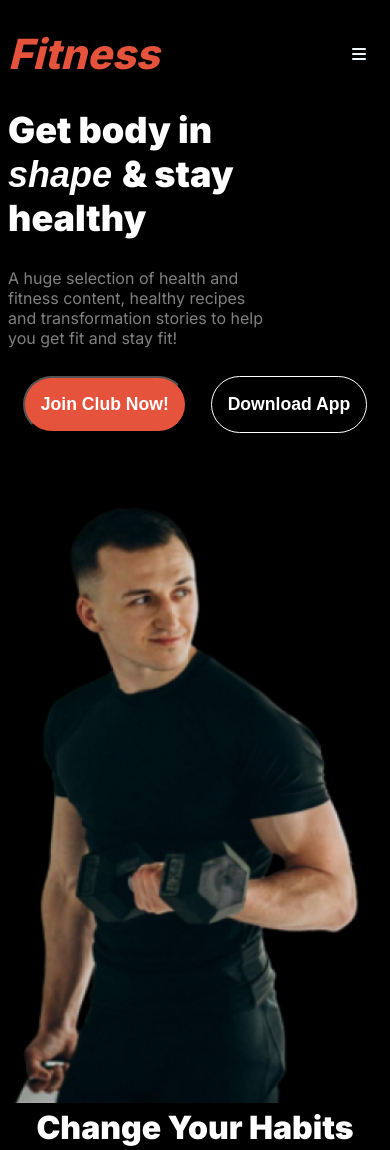
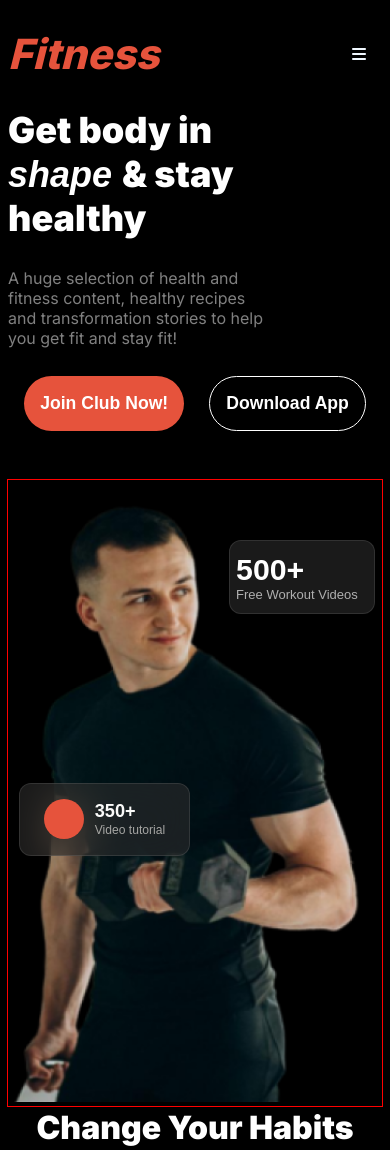
Before and after one commit to mdriyajulislamakash11/My-Responsive-Assignment2-project, a plain HTML site: page index.html in a window 390 px wide. Shown: the top 1150 px of the page. Drawn offline with Linux system fonts and the light colour scheme; a web font is replaced by a local one.

Commit message:
my projects is ready now

```diff
--- a/index.html
+++ b/index.html
@@ -40,6 +40,24 @@
 
             <div class="banner-image">
                 <img src="./images/Images 2.png" alt="">
+
+                <button class="banner-badge-1">
+                    <span>
+                        <div class="ball"></div>
+                    </span>
+                    <span>
+                        <span class="bdg-1-big-text">350+</span>
+                        <br>
+                        <span class="bdg-1-small-text">Video tutorial</span>
+                    </span>
+                </button>
+
+                <button class="banner-badge-2">
+                    <span class="bdg-2-big-text">500+</span>
+                    <br>
+                    <span class="bdg-2-small-text">Free Workout Videos</span>
+                </button>
+
             </div>
         </div>
     </header>
@@ -156,8 +174,27 @@
                     <h2 class="part2-bmi-title2">Calculate your BMI</h2>
                     <p class="part2-bmi-description">We believe fitness should be accessible to everyone, everywhere, regardless of income or access to a gym. </p>
 
+                   <div class="bmi-calculator-container">
+                        <input type="text" placeholder="Height/cm">
+                        <input type="text" placeholder="Weight/kg">
+                        <input type="text" placeholder="Age">
+
+                        <select name="" id="">
+                            <option value="">Sex</option>
+                            <option value="">Male</option>
+                            <option value="">Female</option>
+                            <option value="">Others</option>
+                        </select>
+
+                            <select name="" id="second-select">
+                                <option value="">Select an activity factor</option>
+                                <option value="">Select an activity factor</option>
+                                <option value="">Select an activity factor</option>
+                                <option value="">Others</option>
+                            </select>
+                   </div>
+                   <button class="btn-calcilator">Calculate</button>
                 </div>
-              </div>
         </section>
         <!--  BMI Calculator Chart second part start here -->
 
--- a/styles/responsive.css
+++ b/styles/responsive.css
@@ -117,5 +117,59 @@
     .foot-box3{
         margin-bottom: 30px;
     }
+/* *************************************** */
+
+
+/* ****************************** */
+    .second-box-part2-bmi{
+        max-width: 354px;
+    }
+    .part2-bmi-title2{
+        font-size: 1rem;
+    }
+    .part2-bmi-description{
+        font-size: 0,9rem;
+    }
+    .bmi-calculator-container input,
+    .bmi-calculator-container select{
+    font-size: 10px;
+    }
+/* ************************************** */
+
+
+/* *************************************** */
+/* badg responsive style start here */
+
+/* second badg style related */
+.banner-badge-2{
+    width: 145.91px;
+    height: 74.09px;
+    top: 60px;
+    right: 7px;
+}
+.bdg-2-big-text{
+    font-size: 30.24px;
+    font-weight: 900;
+    padding: 0;
+}
+.bdg-2-small-text{
+    padding: 0;
+}
+
+/* frist badg style related */
+.banner-badge-1{
+    width: 170.74px;
+    height: 72.58px;
+    padding: 20px 23px;
+    position: absolute;
+    bottom: 250px;
+    left: 11px;
+}
+.bdg-1-big-text{
+    font-size: 18.14px;
+}
+.bdg-1-small-text{
+    font-size: 12.1px;
 
 }
+}
--- a/styles/style.css
+++ b/styles/style.css
@@ -33,9 +33,7 @@ body{
     font-size: 2.6rem;
     font-weight: 800;
 }
-.banner-btn-container{
-    display: flex;
-}
+
 .nav-btn-home{
     padding: 8px 20px 8px 20px;
     border-radius: 46px;
@@ -94,12 +92,16 @@ nav ul li{
     color: rgba(255, 255, 255, 0.5);
     margin: 28px auto;
 }
+.banner-btn-container{
+    display: flex;
+}
 .banner-btn{
     font-size: 1.1rem;
     font-weight: 600;
     color: rgb(255, 255, 255);
     padding: 16px 40px 16px 40px;
     border-radius: 42px;
+    border: none;
     background: rgb(230, 83, 60);
 }
 #banner-btn-2{
@@ -107,16 +109,90 @@ nav ul li{
     border: 1px solid white;
     margin-left: 9px;
 }
+/* banner style end here  */
 
 
 /* banner image style start here */
 .banner-image{
     width: 40%;
-    /* border: 1px solid red; */
+    border: 1px solid red;
+    position: relative;
 }
 .banner-image img{
     width: 100%;
 }
+/* ***************************************** */
+/* banner badge section style start here*/
+
+/* frist badge style start here */
+.banner-badge-1{
+    display: flex;
+    justify-content: space-around;
+    align-items: center;
+    gap: 10px;
+    width: 206px;
+    height: 96px;
+    box-sizing: border-box;
+    border: 1px solid rgba(255, 255, 255, 0.1);
+    border-radius: 12px;
+    backdrop-filter: blur(20px);
+    background: rgba(48, 48, 48, 0.54);
+    text-align: start;
+    padding: 20px 23px;
+    position: absolute;
+    bottom: 100px;
+    left: -110px;
+}
+.ball{
+    width: 40px;
+    height: 40px;
+    border-radius: 50%;
+    background-color: rgb(230, 83, 60);
+}
+.bdg-1-big-text{
+    font-size: 1.5rem;
+    font-weight: 900;
+    color: rgb(250, 250, 249);
+}
+.bdg-1-small-text{
+    font-size: 1rem;
+    font-weight: 400;
+    color: rgba(239, 237, 232, 0.65);
+}
+/* frist badge style end here */
+.banner-badge-2{
+    width: 193px;
+    height: 98px;
+    border: 1px solid red;
+    box-sizing: border-box;
+    border: 1px solid rgba(255, 255, 255, 0.1);
+    border-radius: 12px;
+    backdrop-filter: blur(20px);
+    background: rgba(255, 255, 255, 0.1);
+    position: absolute;
+    top: 190px;
+    right: -75px;
+    color: #fff;
+    text-align: start;
+}
+.bdg-2-big-text{
+    font-size: 2.5rem;
+    font-weight: 900;
+    color: rgb(255, 255, 255);
+    padding: 17px 63px 41px 24px;
+}
+.bdg-2-small-text{
+    font-size: 13px;
+    font-weight: 400;
+    color: rgba(255, 255, 255, 0.65);
+    padding: 5px 23px 16px 24px;
+}
+/* second badge style start here */
+
+/* banner badge section style end here*/
+/* ****************************************** */
+
+
 /* banner style start here */
 /* ************************************************** */
 
@@ -246,11 +322,13 @@ nav ul li{
     max-width: 35%;
     /* border: 1px solid red; */
     margin: 30px 32px 29px 54px;
+
 }
 .run-images img{
     width: 100%;
     height: 100%;
     border-radius: 18px;
+
 }
 /* Run an Extra Mile Easily run-content style end here*/
 /* ************************************************** */
@@ -327,8 +405,8 @@ td{
 
 .second-box-part2-bmi{
     max-width: 577px;
-    height: 386px;
-    border: 2px solid red;
+    /* height: 386px; */
+    /* border: 2px solid red; */
 }
 
 .part2-bmi-title2{
@@ -345,6 +423,43 @@ td{
     margin-bottom: 34px;
 }
 /* BMI Calculator Chart second part style end here */
+/* ******************************************************** */
+
+
+/* **************************************************** */
+.bmi-calculator-container{
+    display: grid;
+    grid-template-columns: repeat(2, 1fr) ;
+    gap: 12px;
+}
+.bmi-calculator-container input,
+.bmi-calculator-container select{
+    padding: 18px 0 18px 20px;
+    border: none;
+    background-color: rgba(255, 255, 255, 0.1);
+    color: #211b1b;
+    font-size: 1rem;
+    font-weight: 500;
+    outline: none;
+    border-radius: 10px;
+}
+.bmi-calculator-container select{
+    color: gray;
+}
+#second-select{
+    grid-column: span 2;
+    margin-bottom: 27px;
+}
+.btn-calcilator{
+    padding: 16px 40px 16px 40px;
+    border-radius: 42px;
+    font-size: 18px;
+    font-weight: 600;
+    background: rgb(230, 83, 60);
+    color: rgb(255, 255, 255);
+    border: none;
+}
+
 /* ********************************************************* */
 
 
@@ -518,3 +633,9 @@ td{
     color: rgba(255, 255, 255, 0.5);
     margin: 35px auto;
 }
+/* ***************************************** */
+
+
+/*
+/* qna section style start here */
+/* *************************************** */
```
